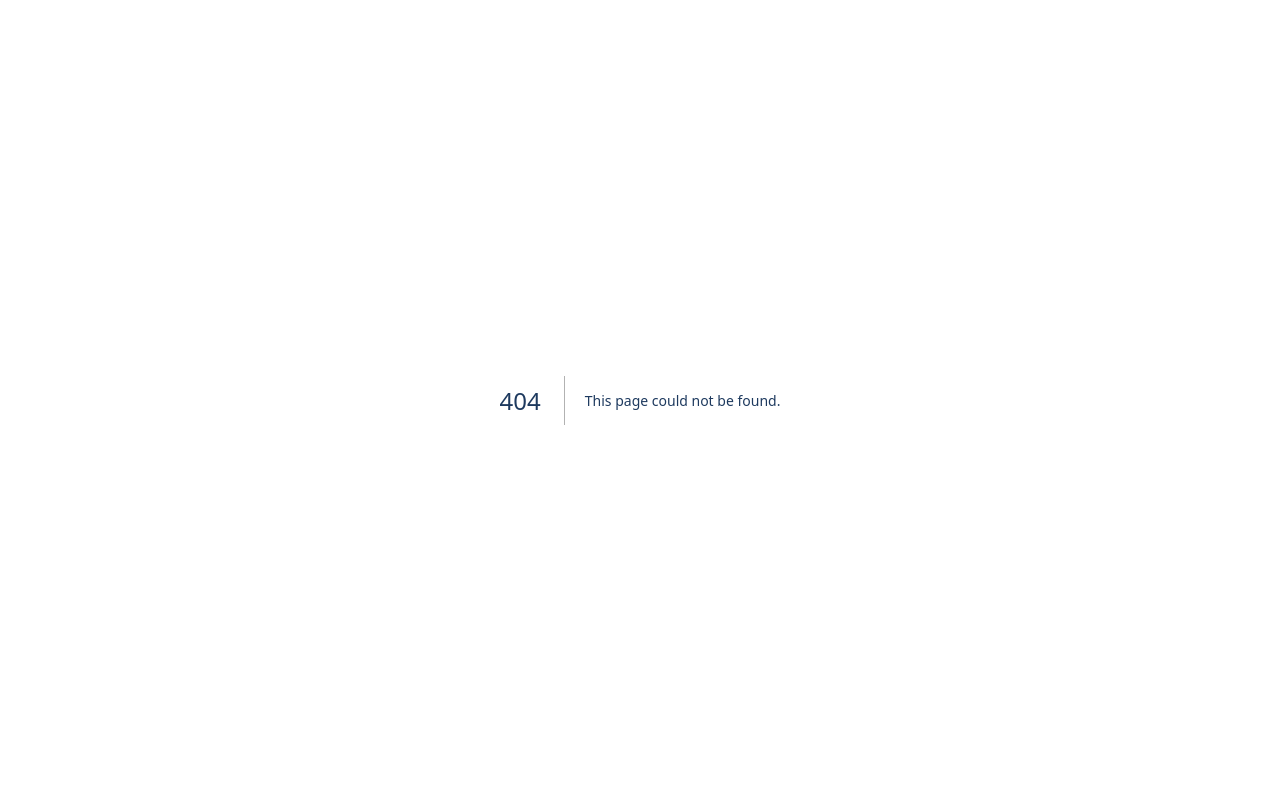
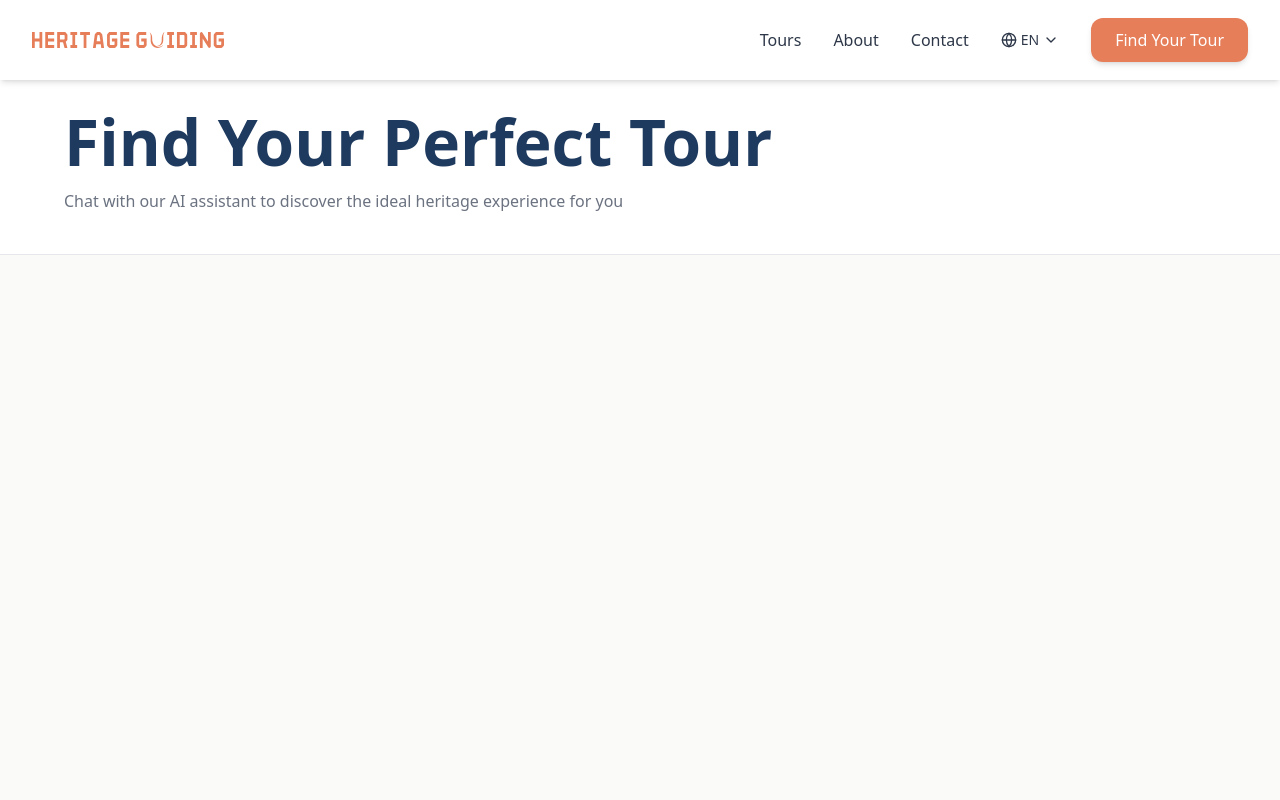
Before and after one commit to Yellow-Molly/heritageguiding-platform, a Next.js app in the folder apps/web/: page /en/find-tour in a window 1280 px wide. Before the commit this address had no page. Shown: the top 800 px of the page. Built offline with nearby package versions, Linux system fonts and the light colour scheme; a web font is replaced by a local one.

Commit message:
feat(find-tour): add AI chatbot page with BubblaV integration
- Create /find-tour page with Header/Footer layout
- Integrate BubblaV AI Page script for tour recommendations
- Add i18n translations for EN/SV/DE locales
- Update CSP to allow bubblav.com scripts and connections

```diff
--- /dev/null
+++ b/apps/web/app/[locale]/(frontend)/find-tour/page.tsx
@@ -0,0 +1,56 @@
+import type { Metadata } from 'next'
+import { getTranslations } from 'next-intl/server'
+import Script from 'next/script'
+import { Header } from '@/components/layout/header'
+import { Footer } from '@/components/layout/footer'
+
+interface FindTourPageProps {
+  params: Promise<{ locale: string }>
+}
+
+export async function generateMetadata({ params }: FindTourPageProps): Promise<Metadata> {
+  const { locale } = await params
+  const t = await getTranslations({ locale, namespace: 'findTour' })
+
+  return {
+    title: t('title'),
+    description: t('description'),
+  }
+}
+
+export default async function FindTourPage({ params }: FindTourPageProps) {
+  const { locale } = await params
+  const t = await getTranslations({ locale, namespace: 'findTour' })
+
+  return (
+    <>
+      <Header variant="solid" />
+      <main className="flex min-h-screen flex-col bg-[var(--color-background)] pt-[var(--header-height)]">
+        {/* Page Header */}
+        <div className="border-b border-[var(--color-border)] bg-white px-4 py-6 lg:px-8">
+          <div className="container mx-auto">
+            <h1 className="font-serif text-2xl font-bold text-[var(--color-text)] md:text-3xl">
+              {t('heading')}
+            </h1>
+            <p className="mt-2 text-[var(--color-text-muted)]">{t('subheading')}</p>
+          </div>
+        </div>
+
+        {/* BubblaV AI Chat Container */}
+        <div
+          id="bubblav-ai-page"
+          className="flex-1"
+          style={{ width: '100%', minHeight: 'calc(100vh - var(--header-height) - 120px)' }}
+        />
+
+        {/* BubblaV Script */}
+        <Script
+          src="https://www.bubblav.com/ai-page.js"
+          strategy="afterInteractive"
+          data-site-id="ff276627-8ae7-42ab-a9e5-7ebd38613a98"
+        />
+      </main>
+      <Footer />
+    </>
+  )
+}
--- a/apps/web/messages/de.json
+++ b/apps/web/messages/de.json
@@ -327,6 +327,12 @@
     },
     "relatedTours": "Das könnte Ihnen auch gefallen"
   },
+  "findTour": {
+    "title": "Finden Sie Ihre Tour - KI-Assistent",
+    "description": "Lassen Sie unseren KI-Assistenten Ihnen helfen, die perfekte Stockholmer Kulturerbetour basierend auf Ihren Vorlieben zu finden",
+    "heading": "Finden Sie Ihre Perfekte Tour",
+    "subheading": "Chatten Sie mit unserem KI-Assistenten, um das ideale Kulturerbe-Erlebnis für Sie zu entdecken"
+  },
   "privacy": {
     "title": "Datenschutzerklärung",
     "description": "Wie wir Ihre persönlichen Daten erfassen, verwenden und schützen",
--- a/apps/web/messages/en.json
+++ b/apps/web/messages/en.json
@@ -327,6 +327,12 @@
     },
     "relatedTours": "You May Also Like"
   },
+  "findTour": {
+    "title": "Find Your Tour - AI Assistant",
+    "description": "Let our AI assistant help you find the perfect Stockholm heritage tour based on your preferences",
+    "heading": "Find Your Perfect Tour",
+    "subheading": "Chat with our AI assistant to discover the ideal heritage experience for you"
+  },
   "privacy": {
     "title": "Privacy Policy",
     "description": "How we collect, use, and protect your personal information",
--- a/apps/web/messages/sv.json
+++ b/apps/web/messages/sv.json
@@ -327,6 +327,12 @@
     },
     "relatedTours": "Du kanske också gillar"
   },
+  "findTour": {
+    "title": "Hitta Din Tur - AI-Assistent",
+    "description": "Låt vår AI-assistent hjälpa dig hitta den perfekta Stockholmstur baserad på dina preferenser",
+    "heading": "Hitta Din Perfekta Tur",
+    "subheading": "Chatta med vår AI-assistent för att upptäcka den ideala kulturarvsupplevelsen för dig"
+  },
   "privacy": {
     "title": "Integritetspolicy",
     "description": "Hur vi samlar in, använder och skyddar din personliga information",
--- a/apps/web/next.config.ts
+++ b/apps/web/next.config.ts
@@ -57,11 +57,12 @@ const nextConfig: NextConfig = {
             key: 'Content-Security-Policy',
             value: [
               "default-src 'self'",
-              "script-src 'self' 'unsafe-eval' 'unsafe-inline'",
+              "script-src 'self' 'unsafe-eval' 'unsafe-inline' https://www.bubblav.com",
               "style-src 'self' 'unsafe-inline' https://fonts.googleapis.com",
               "img-src 'self' data: https://*.blob.vercel-storage.com https://images.unsplash.com",
               "font-src 'self' data: https://fonts.gstatic.com",
-              "connect-src 'self'",
+              "frame-src 'self' https://www.bubblav.com",
+              "connect-src 'self' https://www.bubblav.com https://*.bubblav.com",
             ].join('; '),
           },
           {
```
